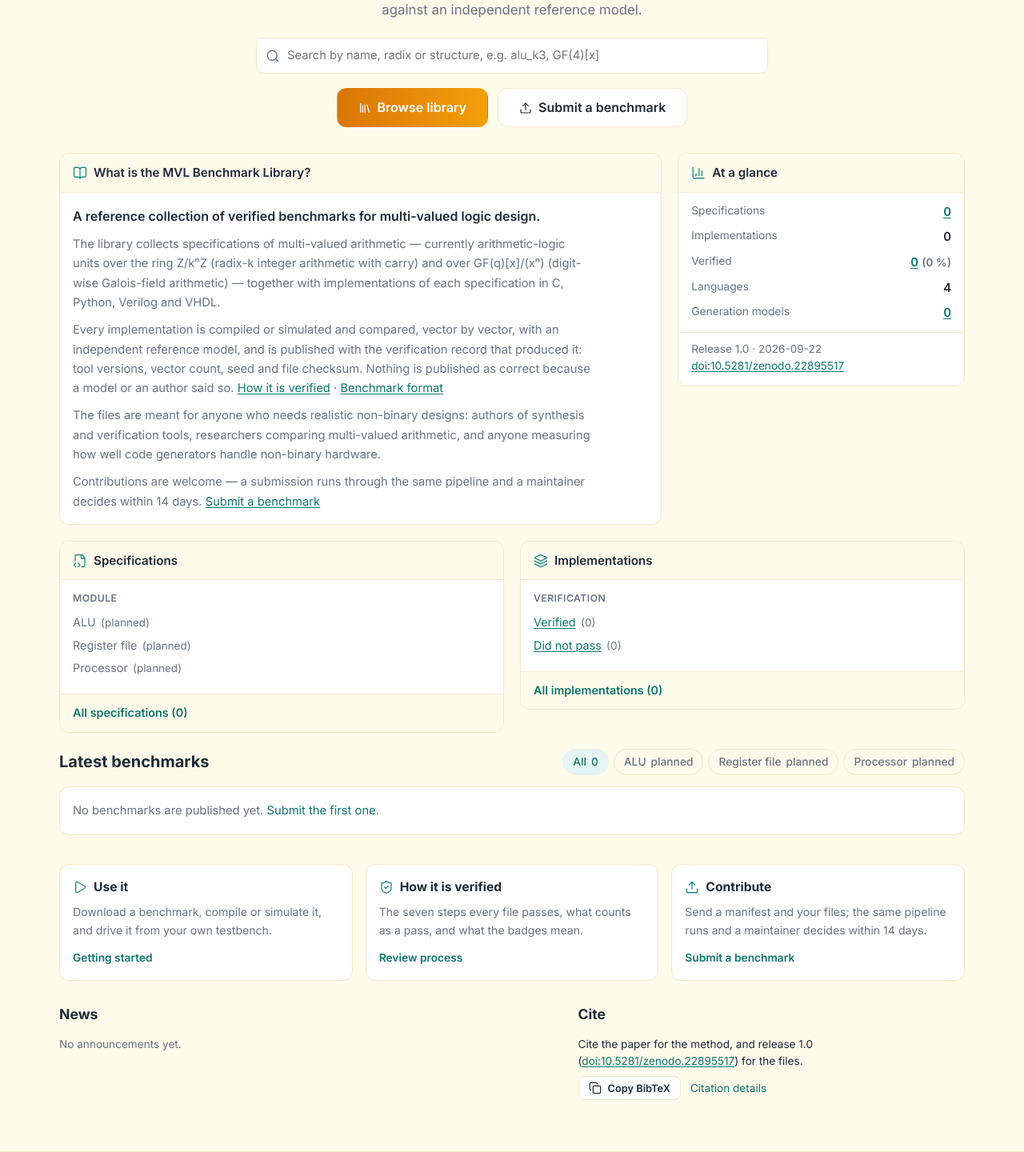
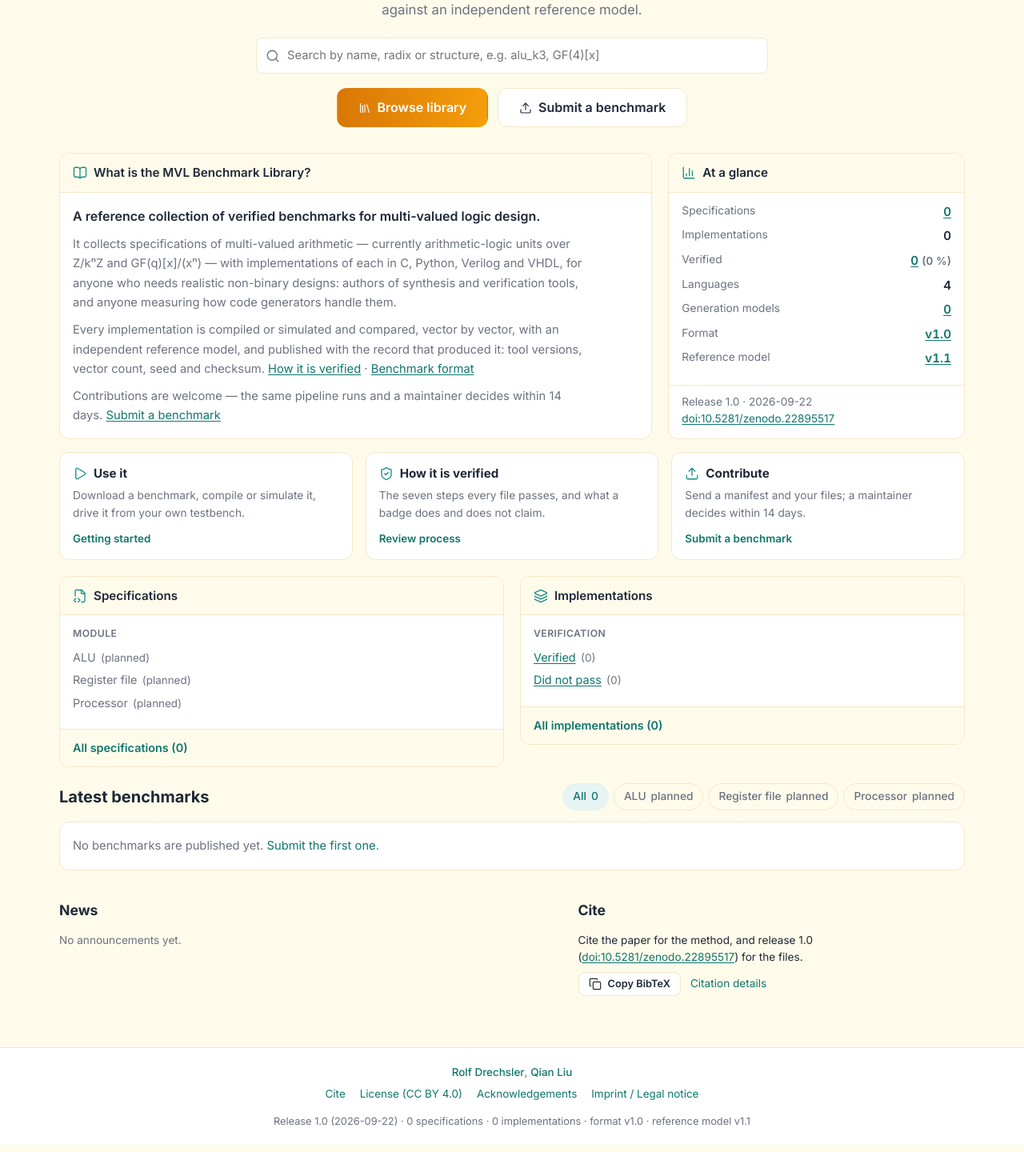
Before and after one commit to QianLiu301/MVLBenchmarkGenerator, a Flask app: page / in a window 1280 px wide. Shown: the part 293-1733 px from the top of the page at 80% size. Run offline with Flask 3, Linux system fonts and the light colour scheme; some libraries are stand-ins or nearby versions.

Commit message:
Home: balance the intro row — richer At a glance, shorter identity text, path cards as their own row
The identity panel and the statistics box now end on the same line (410 px each):
the panel text is about half as long, and At a glance carries the radix and digit
ranges and the format and reference-model versions. The three path cards move out
of the right column into a three-across row under it, where they are naturally
equal height.

```diff
--- a/src/library/service.py
+++ b/src/library/service.py
@@ -623,10 +623,11 @@ def stats(session) -> Dict:
                                  .where(Implementation.status == 'published',
                                         Implementation.golden_status == 'PASS')).scalar_one()
     kmin, kmax = session.execute(select(func.min(Benchmark.k_value), func.max(Benchmark.k_value)).where(pub)).one()
+    dmin, dmax = session.execute(select(func.min(Benchmark.bitwidth), func.max(Benchmark.bitwidth)).where(pub)).one()
     return {
         'benchmarks': n_bm, 'implementations': n_impl, 'verified': n_verified,
         'verified_pct': round(100 * n_verified / n_impl) if n_impl else 0,
-        'k_min': kmin, 'k_max': kmax,
+        'k_min': kmin, 'k_max': kmax, 'digits_min': dmin, 'digits_max': dmax,
     }
 
 
--- a/web/static/css/library.css
+++ b/web/static/css/library.css
@@ -420,15 +420,18 @@ pre.bibtex { background: var(--bg); border: 1px solid var(--border); border-radi
 
 /* Home: identity panel + at a glance */
 .hero-compact { padding-bottom: 8px; }
-.intro-row { display: grid; grid-template-columns: minmax(0, 2.1fr) minmax(240px, 1fr); gap: 20px; margin: 24px 0 8px; align-items: start; }
+.intro-row { display: grid; grid-template-columns: minmax(0, 2fr) minmax(260px, 1fr); gap: 20px; margin: 24px 0 8px; align-items: stretch; }
+
 .intro-panel, .glance-panel, .cat-panel { background: var(--surface); border: 1px solid var(--border); border-radius: var(--radius); overflow: hidden; }
 .panel-head, .cat-head { display: flex; align-items: center; gap: 8px; margin: 0; padding: 12px 16px; font-size: .95rem; font-weight: 600; background: var(--bg); border-bottom: 1px solid var(--border); }
 .panel-head .icon, .cat-head .icon { color: var(--link); }
-.intro-panel .panel-body { padding: 16px; }
+.intro-panel { display: flex; flex-direction: column; }
+.intro-panel .panel-body { padding: 16px; flex: 1 1 auto; }
 .intro-panel p { margin: 0 0 10px; font-size: .92rem; line-height: 1.65; color: var(--text-muted); max-width: 70ch; }
 .intro-panel p.lead { font-size: 1rem; font-weight: 600; color: var(--text); }
 .intro-panel p.invite { margin-bottom: 0; }
-.glance { margin: 0; padding: 12px 16px; display: grid; grid-template-columns: 1fr auto; gap: 8px 12px; }
+.glance-panel { display: flex; flex-direction: column; }
+.glance { margin: 0; padding: 12px 16px; display: grid; grid-template-columns: 1fr auto; gap: 7px 12px; align-content: start; flex: 1 1 auto; }
 .glance dt { font-size: .86rem; color: var(--text-muted); }
 .glance dd { margin: 0; font-size: .95rem; font-weight: 600; font-variant-numeric: tabular-nums; text-align: right; }
 .glance-foot { margin: 0; padding: 10px 16px 14px; border-top: 1px solid var(--border); color: var(--text-muted); }
@@ -447,13 +450,13 @@ pre.bibtex { background: var(--bg); border: 1px solid var(--border); border-radi
 .cat-foot { padding: 12px 16px; background: var(--bg); border-top: 1px solid var(--border); font-size: .9rem; font-weight: 600; }
 
 /* Home: the three paths */
-.path-row { display: grid; grid-template-columns: repeat(auto-fit, minmax(240px, 1fr)); gap: 16px; margin: 28px 0; }
-.path-card { display: block; background: var(--surface); border: 1px solid var(--border); border-radius: var(--radius); padding: 16px; color: var(--text); }
+.path-row { display: grid; grid-template-columns: repeat(auto-fit, minmax(250px, 1fr)); gap: 16px; margin: 16px 0 4px; }
+.path-card { display: block; background: var(--surface); border: 1px solid var(--border); border-radius: var(--radius); padding: 14px 16px; color: var(--text); }
 .path-card:hover { border-color: var(--link); text-decoration: none; box-shadow: 0 6px 18px rgb(31 41 55 / .06); }
-.path-card h3 { display: flex; align-items: center; gap: 8px; margin: 0 0 8px; font-size: .98rem; }
+.path-card h3 { display: flex; align-items: center; gap: 8px; margin: 0 0 6px; font-size: .95rem; }
 .path-card h3 .icon { color: var(--link); }
-.path-card p { margin: 0 0 10px; font-size: .88rem; color: var(--text-muted); line-height: 1.6; }
-.path-more { font-size: .86rem; font-weight: 600; color: var(--link-hover); }
+.path-card p { margin: 0 0 8px; font-size: .86rem; color: var(--text-muted); line-height: 1.55; }
+.path-more { font-size: .84rem; font-weight: 600; color: var(--link-hover); }
 
 /* Docs index */
 .doc-grid { display: grid; grid-template-columns: repeat(auto-fit, minmax(280px, 1fr)); gap: 16px; margin: 20px 0 28px; }
--- a/web/templates/library/home.html
+++ b/web/templates/library/home.html
@@ -22,27 +22,21 @@
         <div class="panel-body">
             <p class="lead">A reference collection of verified benchmarks for multi-valued logic design.</p>
             <p>
-                The library collects specifications of multi-valued arithmetic — currently arithmetic-logic
-                units over the ring Z/kⁿZ (radix-k integer arithmetic with carry) and over GF(q)[x]/(xⁿ)
-                (digit-wise Galois-field arithmetic) — together with implementations of each specification
-                in C, Python, Verilog and VHDL.
+                It collects specifications of multi-valued arithmetic — currently arithmetic-logic units
+                over Z/kⁿZ and GF(q)[x]/(xⁿ) — with implementations of each in C, Python, Verilog and
+                VHDL, for anyone who needs realistic non-binary designs: authors of synthesis and
+                verification tools, and anyone measuring how code generators handle them.
             </p>
             <p>
                 Every implementation is compiled or simulated and compared, vector by vector, with an
-                independent reference model, and is published with the verification record that produced
-                it: tool versions, vector count, seed and file checksum. Nothing is published as correct
-                because a model or an author said so.
+                independent reference model, and published with the record that produced it: tool
+                versions, vector count, seed and checksum.
                 <a href="{{ url_for('library.review') }}">How it is verified</a> ·
                 <a href="{{ url_for('library.format') }}">Benchmark format</a>
             </p>
-            <p>
-                The files are meant for anyone who needs realistic non-binary designs: authors of synthesis
-                and verification tools, researchers comparing multi-valued arithmetic, and anyone measuring
-                how well code generators handle non-binary hardware.
-            </p>
             <p class="invite">
-                Contributions are welcome — a submission runs through the same pipeline and a maintainer
-                decides within 14 days. <a href="{{ url_for('submit.form') }}">Submit a benchmark</a>
+                Contributions are welcome — the same pipeline runs and a maintainer decides within
+                14 days. <a href="{{ url_for('submit.form') }}">Submit a benchmark</a>
             </p>
         </div>
     </section>
@@ -55,12 +49,36 @@
             <dt>Verified</dt><dd><a href="{{ url_for('library.browse', verified='1') }}">{{ stats.verified }}</a> <span class="muted small">({{ stats.verified_pct }} %)</span></dd>
             <dt>Languages</dt><dd>{{ language_labels|length }}</dd>
             <dt>Generation models</dt><dd><a href="{{ url_for('library.models') }}">{{ model_count }}</a></dd>
+            {% if stats.benchmarks %}
+            <dt>Radix k</dt><dd>{{ stats.k_min }} – {{ stats.k_max }}</dd>
+            <dt>Digits</dt><dd>{{ stats.digits_min }} – {{ stats.digits_max }}</dd>
+            {% endif %}
+            <dt>Format</dt><dd><a href="{{ url_for('library.format') }}">v{{ format_version }}</a></dd>
+            <dt>Reference model</dt><dd><a href="{{ url_for('library.format') }}#reference-model">v{{ golden_version }}</a></dd>
         </dl>
         <p class="glance-foot small">
             Release {{ release.version }}{% if release.date %} · {{ release.date }}{% endif %}<br>
             {% if release.doi %}<a href="{{ release.doi_url }}" target="_blank" rel="noopener">doi:{{ release.doi }}</a>{% else %}DOI pending{% endif %}
         </p>
     </aside>
+</div>
+
+<div class="path-row">
+    <a class="path-card" href="{{ url_for('library.getting_started') }}">
+        <h3><i data-lucide="play" class="icon"></i> Use it</h3>
+        <p>Download a benchmark, compile or simulate it, drive it from your own testbench.</p>
+        <span class="path-more">Getting started</span>
+    </a>
+    <a class="path-card" href="{{ url_for('library.review') }}">
+        <h3><i data-lucide="shield-check" class="icon"></i> How it is verified</h3>
+        <p>The seven steps every file passes, and what a badge does and does not claim.</p>
+        <span class="path-more">Review process</span>
+    </a>
+    <a class="path-card" href="{{ url_for('submit.form') }}">
+        <h3><i data-lucide="upload" class="icon"></i> Contribute</h3>
+        <p>Send a manifest and your files; a maintainer decides within 14 days.</p>
+        <span class="path-more">Submit a benchmark</span>
+    </a>
 </div>
 
 <div class="cat-row">
@@ -137,24 +155,6 @@
     {% endif %}
 </section>
 
-<div class="path-row">
-    <a class="path-card" href="{{ url_for('library.getting_started') }}">
-        <h3><i data-lucide="play" class="icon"></i> Use it</h3>
-        <p>Download a benchmark, compile or simulate it, and drive it from your own testbench.</p>
-        <span class="path-more">Getting started</span>
-    </a>
-    <a class="path-card" href="{{ url_for('library.review') }}">
-        <h3><i data-lucide="shield-check" class="icon"></i> How it is verified</h3>
-        <p>The seven steps every file passes, what counts as a pass, and what the badges mean.</p>
-        <span class="path-more">Review process</span>
-    </a>
-    <a class="path-card" href="{{ url_for('submit.form') }}">
-        <h3><i data-lucide="upload" class="icon"></i> Contribute</h3>
-        <p>Send a manifest and your files; the same pipeline runs and a maintainer decides within 14 days.</p>
-        <span class="path-more">Submit a benchmark</span>
-    </a>
-</div>
-
 <div class="home-two home-bottom">
     <section>
         <h2 class="section-title">News</h2>
```
Also changed, not shown: 1 other file.
